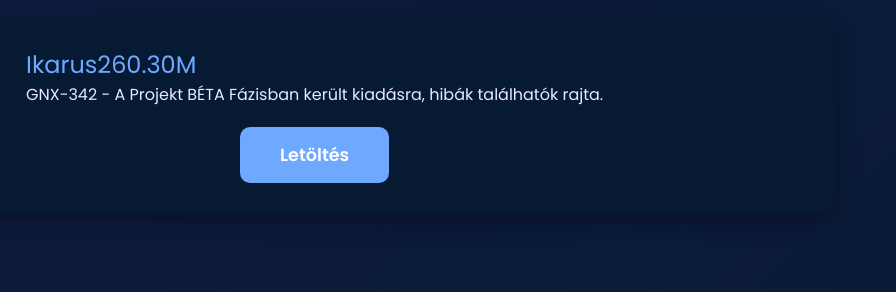
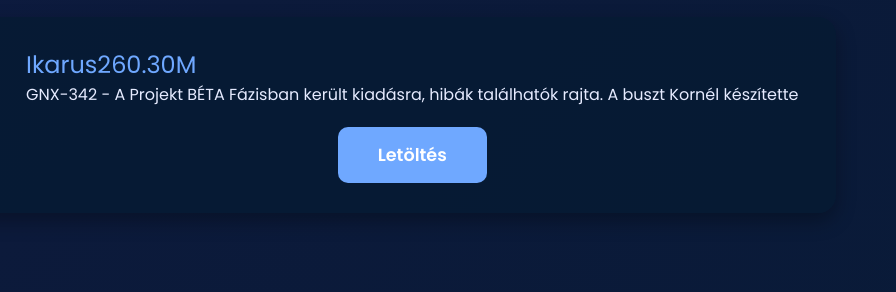
Before and after one commit to DevAxis-team/MY-WEBSITE, a plain HTML site: page downloads.html in a window 1280 px wide. Shown: the part 178-470 px from the top of the page, 384-1280 px from the left. Drawn offline with Linux system fonts and the light colour scheme.

Commit message:
Update project description for Ikarus260.30M
Added additional information about the bus creator in the project description.

```diff
--- a/downloads.html
+++ b/downloads.html
@@ -36,6 +36,7 @@
                 <div class="project-title">Ikarus260.30M</div>
                 <div class="project-description">
                     GNX-342 - A Projekt BÉTA Fázisban került kiadásra, hibák találhatók rajta.
+                    A buszt Kornél készítette
                 </div>
                 <a href="https://drive.google.com/file/d/1XNfs66dqHGjtWhJpEBfzszNAwDPV-PqB/view?usp=drivesdk" class="download-btn" target="_blank">Letöltés</a>
             </div>
```
